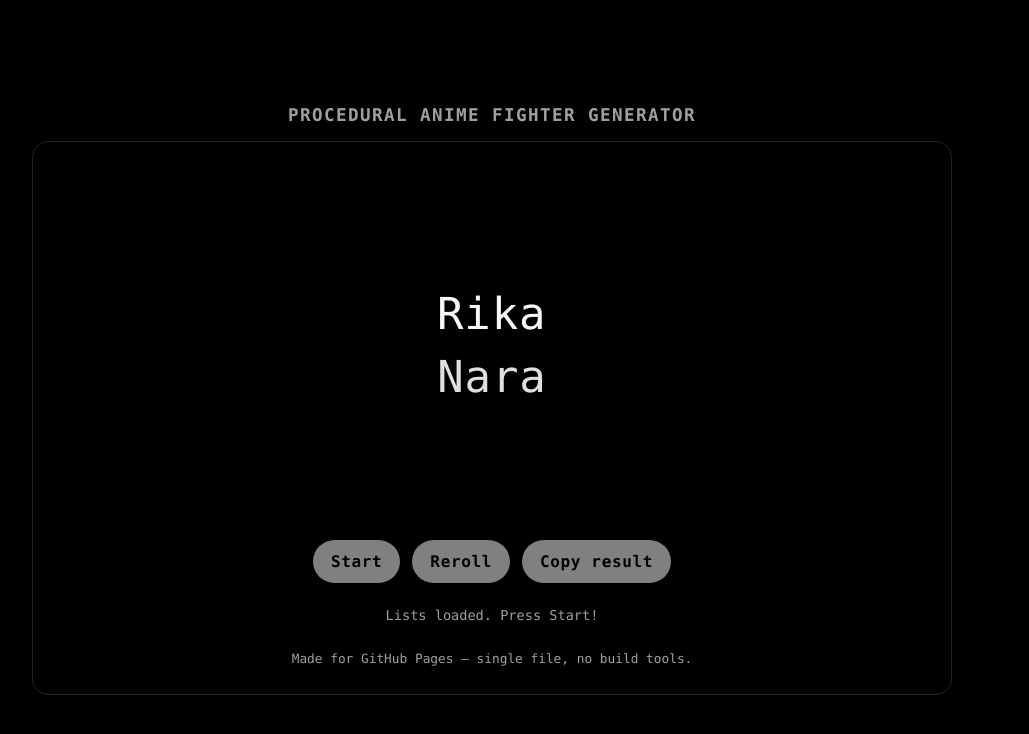
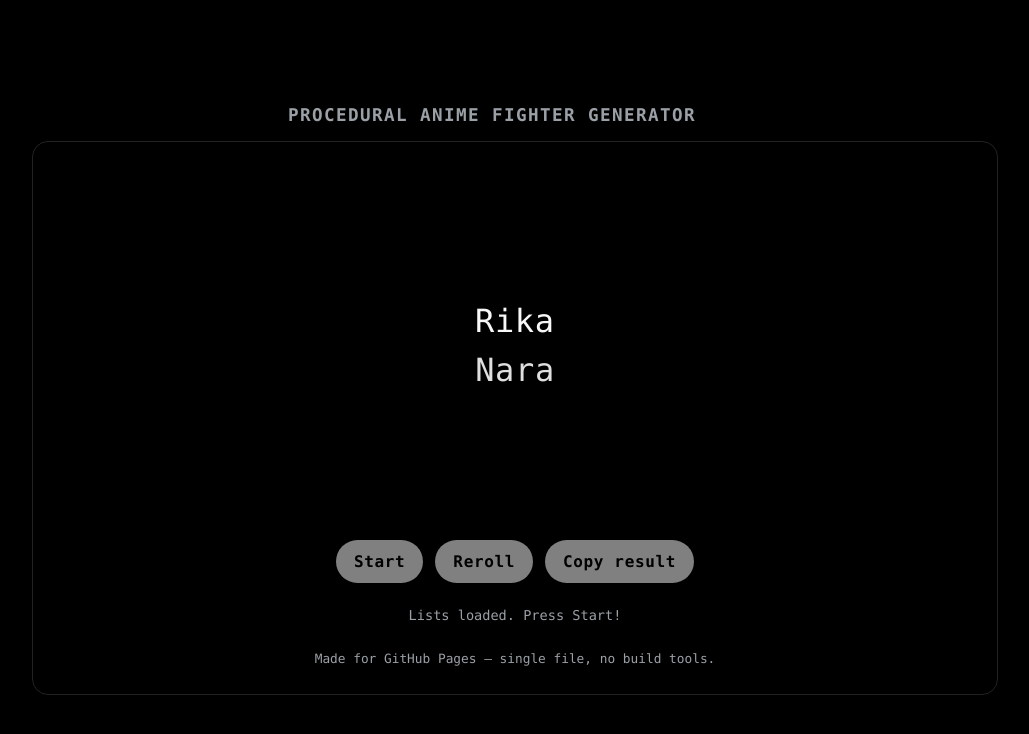
Before and after one commit to yodaov/Anime-Fighter-Generator, a plain HTML site: page index.html in a window 1280 px wide. Both pictures are taken after a click on the button "Start". Shown: the whole page, without its empty margins (148-1177 px from the left). Drawn offline with Linux system fonts and the light colour scheme.

Commit message:
Update index.html

```diff
--- a/index.html
+++ b/index.html
@@ -14,9 +14,9 @@
     }
     .wrap { width: min(920px, 92vw); text-align: center; }
     h1 { font-size: 1.1rem; font-weight: 600; color: var(--muted); letter-spacing: .08em; text-transform: uppercase; margin: 0 0 1rem; }
-    .screen { background: #000; border: 1px solid #222; border-radius: 16px; padding: 28px 22px; min-height: 62vh; display: flex; flex-direction: column; gap: 18px; }
+    .screen { background: #000; border: 1px solid #222; border-radius: 16px; padding: 28px 22px; min-height: 62vh; width: 100%; max-width: 1200px; display: flex; flex-direction: column; gap: 18px; }
     .rows { flex: 1; display: flex; flex-direction: column; align-items: center; gap: 12px; justify-content: center; }
-    .row { font-size: clamp(22px, 4.5vw, 44px); line-height: 1.15; letter-spacing: .02em; }
+    .row { font-size: clamp(14px, 2.8vw, 32px); line-height: 1.15; letter-spacing: .02em; }
     .muted { color: var(--muted); font-size: .9em; }
     .controls { display: flex; gap: 12px; justify-content: center; flex-wrap: wrap; }
     button { cursor: pointer; font: inherit; color: #000; background: var(--accent); border: none; padding: 12px 18px; border-radius: 999px; font-weight: 700; letter-spacing: .04em; }
```
